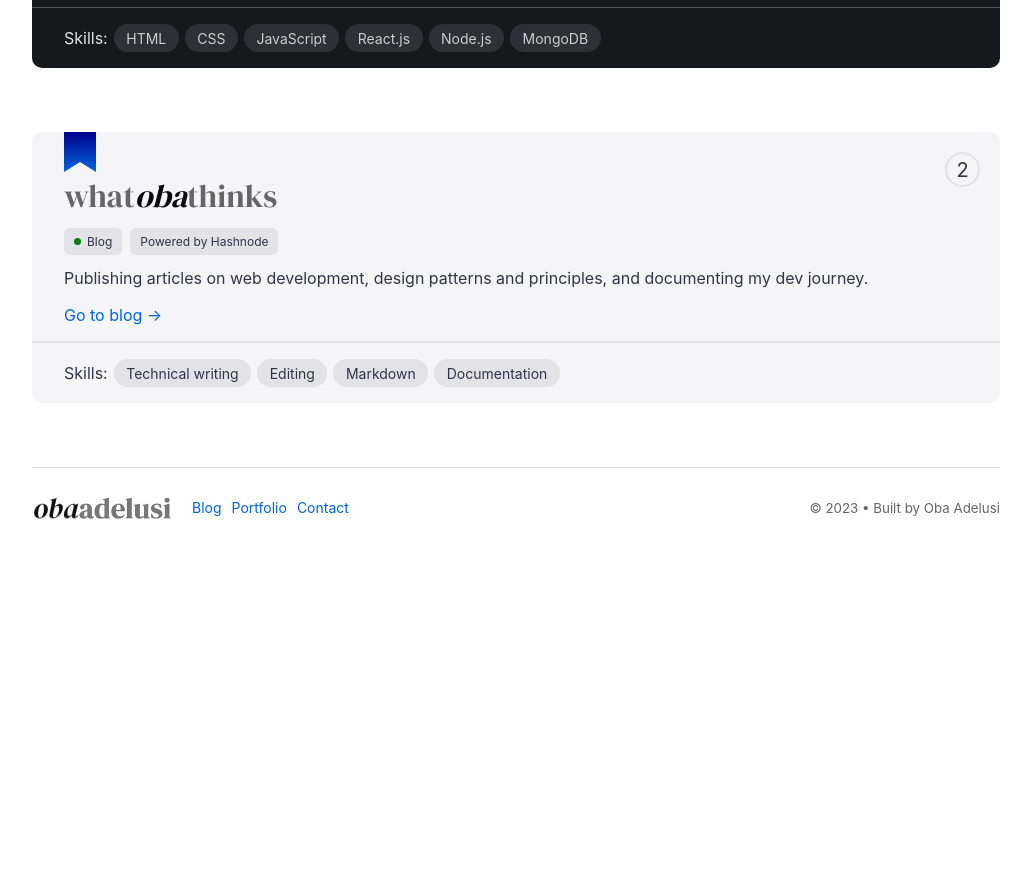
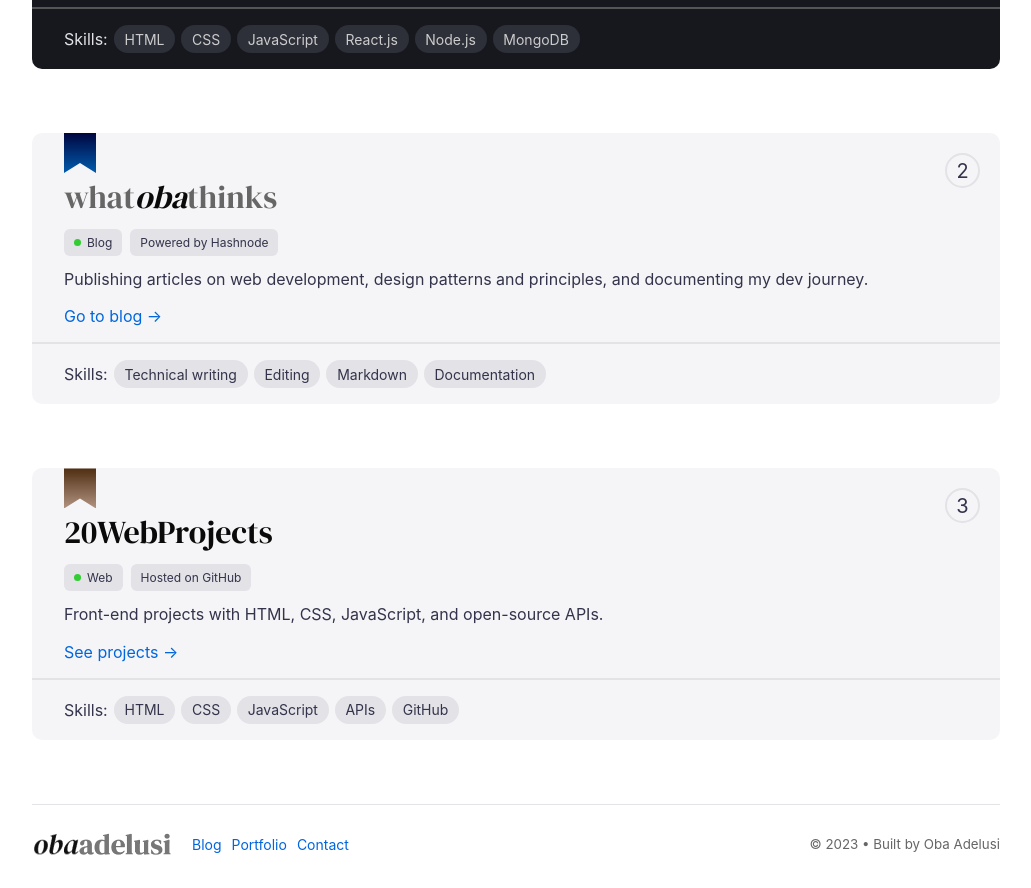
Before and after one commit to obaadelusi/obaadelusi.github.io, a website: page portfolio.html in a window 1280 px wide. Shown: the part 460-1348 px from the top of the page, without its empty margins (124-1155 px from the left). Before the commit the page ends 1011 px from the top, so only its background shows below. Drawn offline with nearby package versions, Linux system fonts and the light colour scheme.

Commit message:
Added portfolio item

```diff
--- a/portfolio.html
+++ b/portfolio.html
@@ -78,7 +78,7 @@
                 <div class="projects__project">
                     <div class="projects__card">
                         <div class="projects__card__content">
-                            <h2 class="projects__card__heading">what<em>oba</em>thinks</h2>
+                            <h2 class="projects__card__heading grey-400">what<em>oba</em>thinks</h2>
                             <div class="projects__card__badges">
                                 <span>Blog</span>
                                 <span>Powered by Hashnode</span>
@@ -96,6 +96,29 @@
                             <span>Editing</span>
                             <span>Markdown</span>
                             <span>Documentation</span>
+                        </div>
+                    </div>
+                </div>
+                <div class="projects__project">
+                    <div class="projects__card">
+                        <div class="projects__card__content">
+                            <h2 class="projects__card__heading">20WebProjects</h2>
+                            <div class="projects__card__badges">
+                                <span>Web</span>
+                                <span>Hosted on GitHub</span>
+                            </div>
+                            <p class="projects__card__desc">Front-end projects with HTML, CSS, JavaScript, and
+                                open-source APIs.</p>
+                            <a href="https://whatobathinks.com?utm_source=portfolio_website&utm_medium=projects_page&utm_campaign=project_card"
+                                target="_blank" class="projects__card__link">See projects &rarr;</a>
+                        </div>
+                        <div class="projects__card__skills">
+                            <p>Skills:</p>
+                            <span>HTML</span>
+                            <span>CSS</span>
+                            <span>JavaScript</span>
+                            <span>APIs</span>
+                            <span>GitHub</span>
                         </div>
                     </div>
                 </div>
--- a/src/scss/base/_defaults.scss
+++ b/src/scss/base/_defaults.scss
@@ -70,3 +70,7 @@ textarea {
 .mt-1 {
     margin-top: 0.5em;
 }
+
+.grey-400 {
+    color: $grey-400 !important;
+}
--- a/src/scss/pages/_portfolio.scss
+++ b/src/scss/pages/_portfolio.scss
@@ -46,7 +46,7 @@
         border-radius: 10px;
         position: relative;
         box-shadow: 5px 5px 10px rgba(255, 255, 255, 0.05);
-        background-color: hsl($primary-hue, 12%, 10%);
+        background-color: $grey-bg;
         overflow: hidden;
         transition: border-color 200ms ease-in-out;
 
@@ -56,11 +56,11 @@
 
 
         &__heading {
-            color: $white;
+            color: $black;
             margin-bottom: 0.5em;
 
             em {
-                color: $grey-300;
+                color: $black;
             }
         }
 
@@ -71,9 +71,9 @@
             margin-bottom: 0.75em;
 
             span {
-                background-color: hsl($primary-hue, 12%, 20%);
+                background-color: $grey-200;
+                color: $text-clr;
                 border-radius: $border-radius--small;
-                color: $grey-300;
                 font-size: 0.75rem;
                 padding: 6px 10px;
 
@@ -89,7 +89,7 @@
                         width: 7px;
                         height: 7px;
                         border-radius: 50%;
-                        background-color: green;
+                        background-color: limegreen;
                     }
                 }
             }
@@ -97,11 +97,12 @@
 
         &__desc {
             margin-bottom: 1em;
-            color: $grey-200;
+            color: $text-clr;
         }
 
         &__skills {
-            border-top: 1.5px solid $grey-500;
+            border-top: 2px solid transparent;
+            border-top-color: $grey-200;
             display: flex;
             align-items: center;
             flex-wrap: wrap;
@@ -109,18 +110,18 @@
             padding: 1em 2em;
 
             p {
-                color: $grey-200;
+                color: $text-clr;
                 margin-bottom: 0;
             }
 
             span {
                 cursor: default;
-                background-color: hsl($primary-hue, 12%, 20%);
+                background-color: $grey-200;
+                color: $text-clr;
                 border: 2px dashed transparent;
                 border-radius: $border-radius--large;
-                color: $grey-300;
                 font-size: .875rem;
-                padding: .25em .75em;
+                padding: .25em .625em;
 
                 &:hover {
                     border-color: $primary-clr;
@@ -128,7 +129,7 @@
             }
         }
 
-        &:first-child:after {
+        &::after {
             background: linear-gradient(darkred, $sec-clr);
             content: "";
             clip-path: polygon(0% 0%, 100% 0, 100% 100%, 50% 75%, 0% 100%);
@@ -141,44 +142,51 @@
         }
     }
 
-    :nth-of-type(2) .projects__card {
+    &__project:first-of-type .projects__card {
         background-color: $grey-bg;
+        background-color: hsl($primary-hue, 12%, 10%);
 
         &__heading {
-            color: $grey-400;
-            margin-bottom: 0.5em;
+            color: $white;
 
             em {
-                color: $black;
+                color: $grey-300;
             }
         }
 
         &__badges span {
-            background-color: $grey-200;
-            color: $text-clr;
+            background-color: hsl($primary-hue, 12%, 20%);
+            color: $grey-300;
         }
 
         &__desc {
-            color: $text-clr;
+            color: $grey-200;
         }
 
         &__skills {
-            border-top: 2px solid $grey-200;
+            border-top-color: $grey-500;
 
             p {
-                margin-bottom: 0;
-                color: $text-clr;
+                color: $grey-200;
             }
 
             span {
-                background-color: $grey-200;
-                border-radius: $border-radius--large;
-                color: $text-clr;
+                background-color: hsl($primary-hue, 12%, 20%);
+                color: $grey-300;
             }
         }
 
-        &:first-of-type:first-child:after {
-            background: linear-gradient(darkblue, $link-blue);
-        }
+    }
+
+    &__project:nth-child(2n) .projects__card::after {
+        background: linear-gradient(#000640, #005cad);
+    }
+
+    &__project:nth-child(3n) .projects__card::after {
+        background: linear-gradient(#4e2d10, #b09280);
+    }
+
+    &__project:nth-child(4n) .projects__card::after {
+        background: linear-gradient(#003227, #00b88a);
     }
 }
```
Also changed, not shown: post.html (+2 -5 lines), build/css/main.css, 1 other file.
